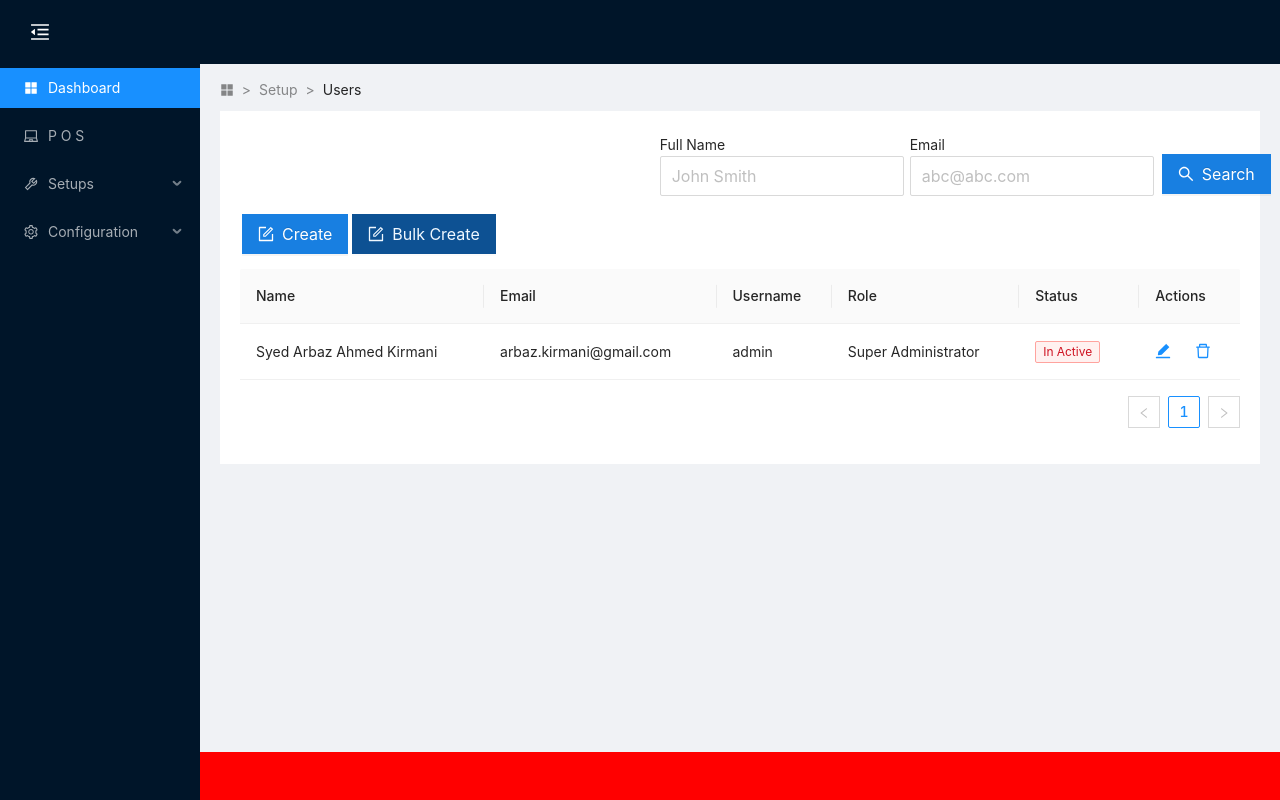
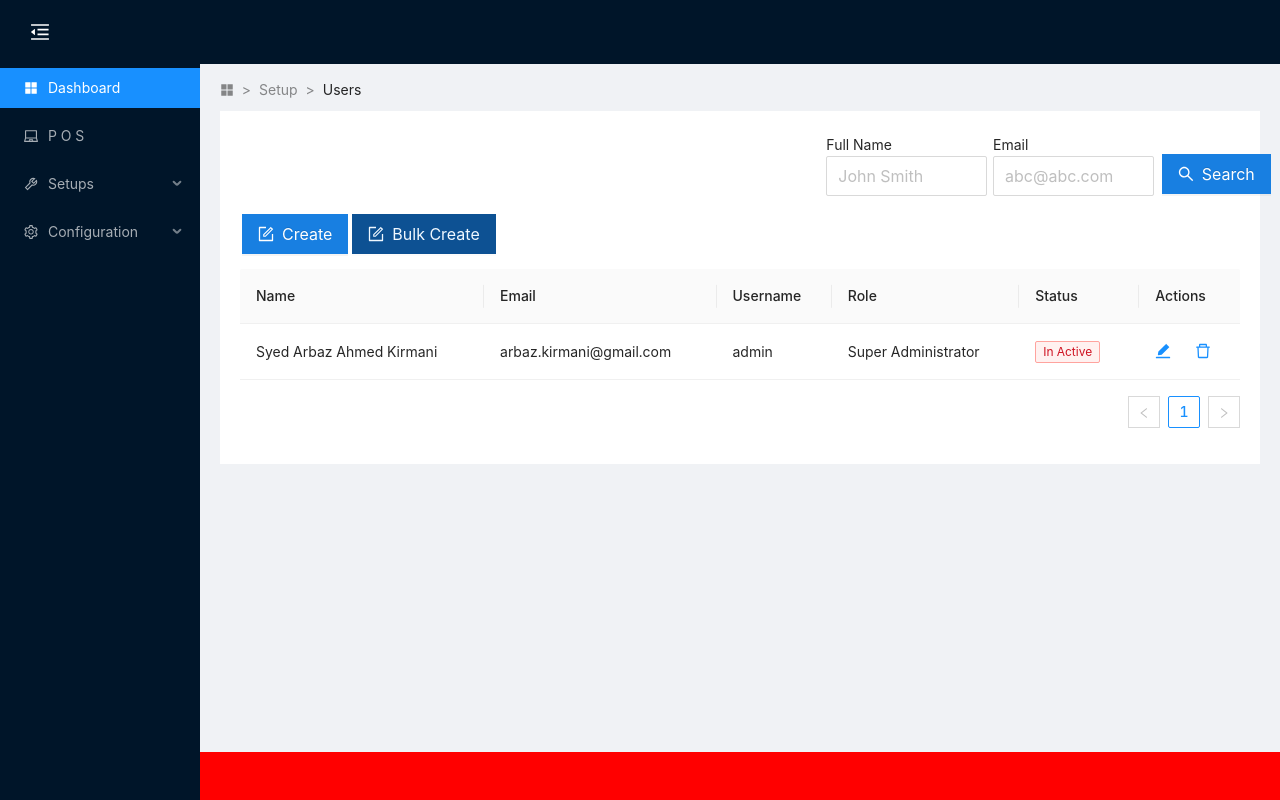
Before and after one commit to ArbazAhmedKirmani/pos360, a React (Create React App) app: page /setup/users in a window 1280 px wide. Built offline with nearby package versions, Linux system fonts and the light colour scheme; sample sign-in values are in the browser's storage.

Commit message:
User Page, Generic Component, CommonFunction

```diff
--- a/src/Components/GenericComponents/TableView/index.jsx
+++ b/src/Components/GenericComponents/TableView/index.jsx
@@ -5,7 +5,6 @@ import "./tableView.css";
 import PropTypes, { object } from "prop-types";
 import FormMethods from "../../../Functions/ComponentFunctions/FormMethods";
 import CreateUpdateForm from "./CreateUpdateForm";
-import FormInput from "../FormFields/FormInput";
 
 /**
  * This Component render the main window of page with a table view and Create / Update Form
@@ -27,6 +26,8 @@ const TableView = (props) => {
     additionalSpace, // Space before Table and after Create Button
     createForm, // Creation Form
     updateForm, // Updation Form
+    bulkForm, // Bulk Creation Form
+    tableSize, // Size of the table
   } = props;
 
   const formMethod = new FormMethods();
@@ -76,8 +77,11 @@ const TableView = (props) => {
     console.log(searchFields);
   };
 
+  const onBulkSubmit = () => {};
+
   return (
     <Fragment>
+      <form onChange={handleSearchFields}>
         <Row style={{ justifyContent: "flex-end", alignItems: "flex-end" }}>
           {searchSpace}
           {searchSpace && (
@@ -93,6 +97,7 @@ const TableView = (props) => {
             </Col>
           )}
         </Row>
+      </form>
       <div style={{ display: "flex" }}>{children}</div>
       <div style={{ display: "flex", justifyContent: "flex-start" }}>
         <div style={{ display: "flex", flex: 1, justifyContent: "flex-start" }}>
@@ -126,7 +131,7 @@ const TableView = (props) => {
       <div style={{ display: "flex" }}>{additionalSpace}</div>
 
       {/* Data Table */}
-      <Table columns={columnList} dataSource={rows} size="default" />
+      <Table columns={columnList} dataSource={rows} size={tableSize} />
 
       {/* Footer Component to be rendered here... */}
       {footerComponent}
@@ -141,6 +146,17 @@ const TableView = (props) => {
         onSubmit={onSubmit}
       >
         {updating ? updateForm : createForm}
+      </CreateUpdateForm>
+
+      {/* Create Update Form */}
+      <CreateUpdateForm
+        placement="bottom"
+        onClose={toggleBulkDrawer}
+        visible={bulkVisible}
+        width="30vh"
+        onSubmit={onBulkSubmit}
+      >
+        {bulkForm}
       </CreateUpdateForm>
     </Fragment>
   );
@@ -158,6 +174,8 @@ TableView.propTypes = {
   searchSpace: PropTypes.element,
   searchFunction: PropTypes.func,
   additionalSpace: PropTypes.element,
+  bulkForm: PropTypes.element,
+  tableSize: PropTypes.string,
 };
 
 export default TableView;
--- a/src/Functions/commonFunctions.js
+++ b/src/Functions/commonFunctions.js
@@ -111,4 +111,13 @@ export class TransformationMethods {
   initializeSelectMenuItems(SelectMenuArray) {
     return [{ _id: "", name: "None" }, ...SelectMenuArray];
   }
+
+  formatPhoneNumber = (phoneNumberString) => {
+    var cleaned = ("" + phoneNumberString).replace(/\D/g, "");
+    var match = cleaned.match(/^(\d{3})(\d{3})(\d{4})$/);
+    if (match) {
+      return "(" + match[1] + ") " + match[2] + "-" + match[3];
+    }
+    return null;
+  };
 }
--- a/src/Pages/Setups/Users/index.jsx
+++ b/src/Pages/Setups/Users/index.jsx
@@ -1,4 +1,4 @@
-import { Input, Tag } from "antd";
+import { Tag } from "antd";
 import React, { Fragment, useEffect, useState } from "react";
 import FormInput from "../../../Components/GenericComponents/FormFields/FormInput";
 import TableView from "../../../Components/GenericComponents/TableView";
@@ -61,6 +61,31 @@ const Users = () => {
     console.log(record, " : ", index);
   };
 
+  const SearchComponent = () => {
+    return (
+      <Fragment>
+        <FormInput
+          span={4}
+          label="Full Name"
+          name="fullname"
+          size="large"
+          placeholder="John Smith"
+          // value={searchFields}
+          // onChange={handleSearchFields}
+        />
+        <FormInput
+          span={4}
+          label="Email"
+          name="email"
+          size="large"
+          placeholder="abc@abc.com"
+          // value={searchFields}
+          // onChange={handleSearchFields}
+        />
+      </Fragment>
+    );
+  };
+
   const editRow = (record, index) => {
     console.log(record, " : ", index);
   };
@@ -72,28 +97,7 @@ const Users = () => {
         deleteRowFunction={deleteRow}
         editRowFunction={editRow}
         bulkCreate={true}
-        searchSpace={
-          <Fragment>
-            <FormInput
-              span={6}
-              label="Full Name"
-              name="fullname"
-              size="large"
-              placeholder="John Smith"
-              // value={searchFields}
-              // onChange={handleSearchFields}
-            />
-            <FormInput
-              span={6}
-              label="Email"
-              name="email"
-              size="large"
-              placeholder="abc@abc.com"
-              // value={searchFields}
-              // onChange={handleSearchFields}
-            />
-          </Fragment>
-        }
+        searchSpace={<SearchComponent />}
       />
     </div>
   );
```
Lines whose indentation alone changed are shown as unchanged.
